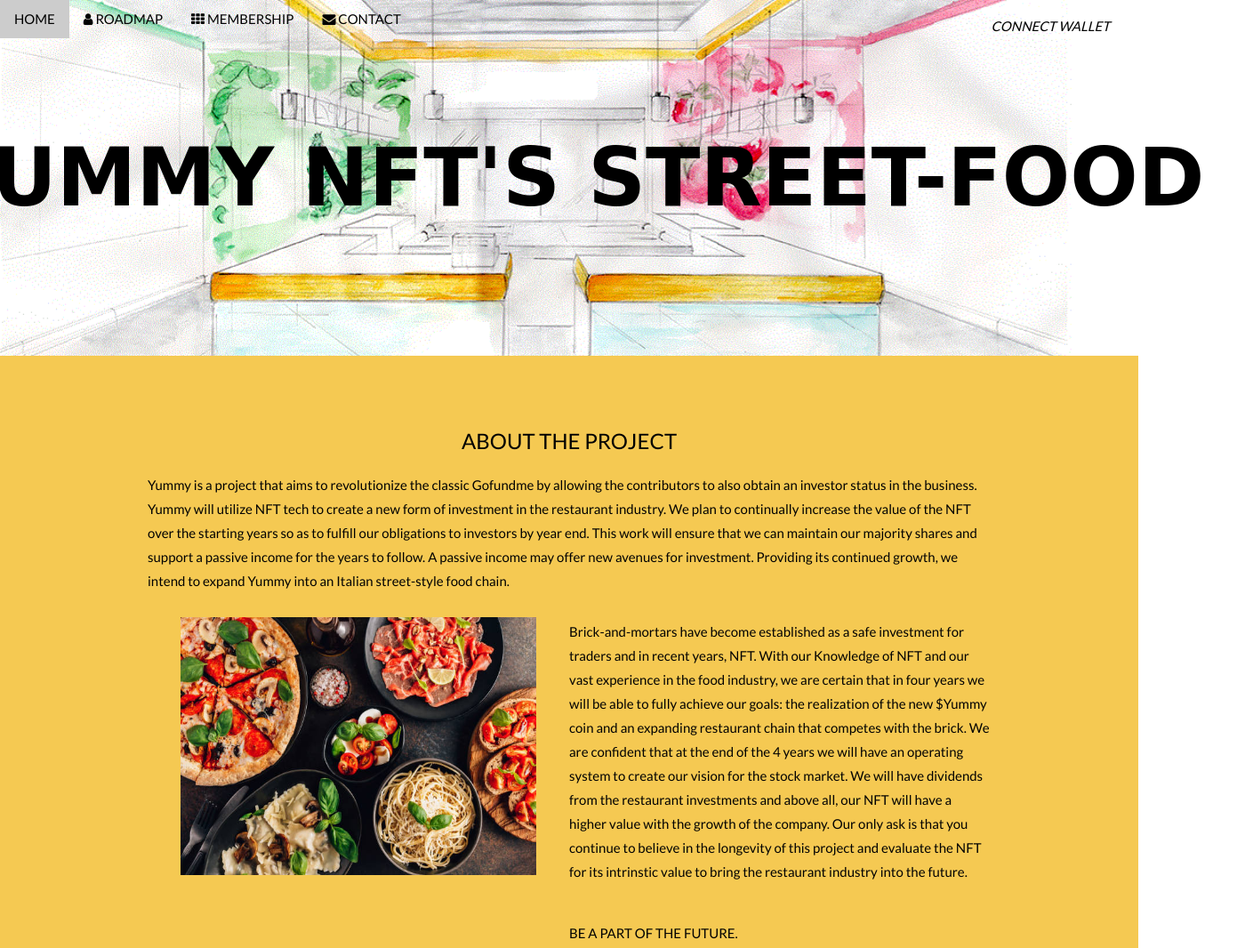
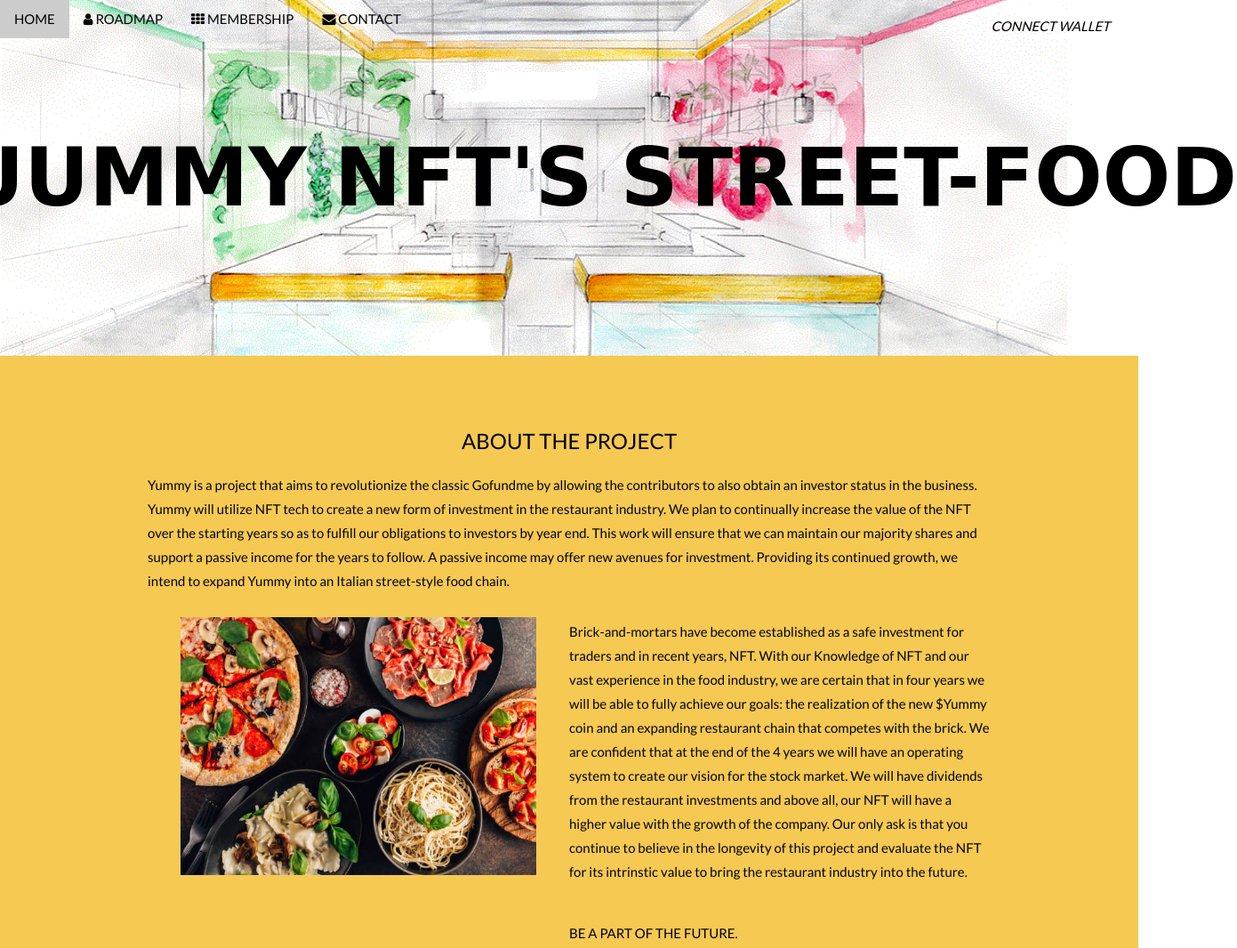
Before and after one commit to Yugi666/Mynewwebsite, a plain HTML site: page index.html in a window 1280 px wide. Shown: the top 1066 px of the page at 89% size, 1391 px wide, since content can reach past the window. Drawn offline with nearby package versions, Linux system fonts and the light colour scheme.

Commit message:
Update index.html

```diff
--- a/index.html
+++ b/index.html
@@ -82,7 +82,7 @@ body, html {
 <div class="bgimg-1 w3-display-container ">
   <div class="w3-display-middle" style="white-space:nowrap;">
     <span>
-      YUMMY NFT'S STREET-FOOD
+      YUUMMY NFT'S STREET-FOOD
     </span>
   </div>
 </div>
```
